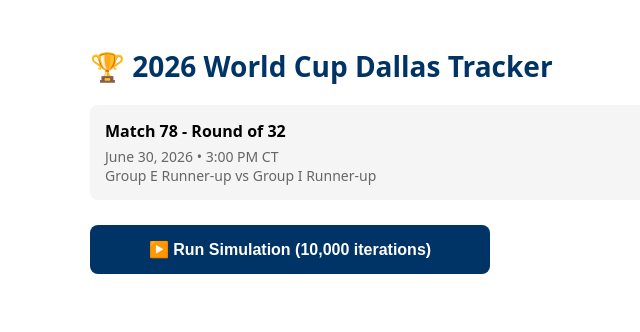
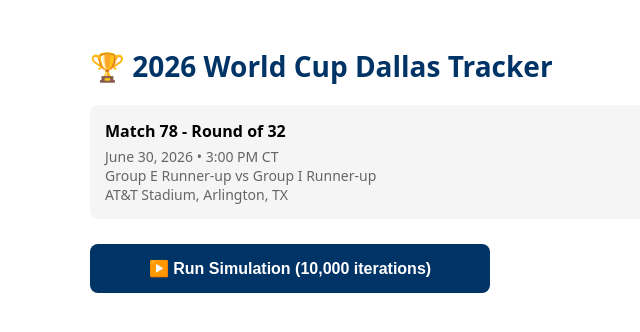
Before and after one commit to jeffliaw-svg/wc2026-clean, a Next.js app: page / in a window 1280 px wide. Shown: the top 332 px of the page, without its empty margins (100-740 px from the left). Built offline with nearby package versions, Linux system fonts and the light colour scheme.

Commit message:
Update index.tsx

```diff
--- a/pages/index.tsx
+++ b/pages/index.tsx
@@ -86,6 +86,7 @@ export default function Home() {
         <div style={{ fontWeight: 'bold', fontSize: '16px' }}>Match 78 - Round of 32</div>
         <div style={{ fontSize: '14px', color: '#666', marginTop: '5px' }}>June 30, 2026 • 3:00 PM CT</div>
         <div style={{ fontSize: '14px', color: '#666' }}>Group E Runner-up vs Group I Runner-up</div>
+        <div style={{ fontSize: '14px', color: '#666' }}>AT&T Stadium, Arlington, TX</div>
       </div>
 
       <button
```
